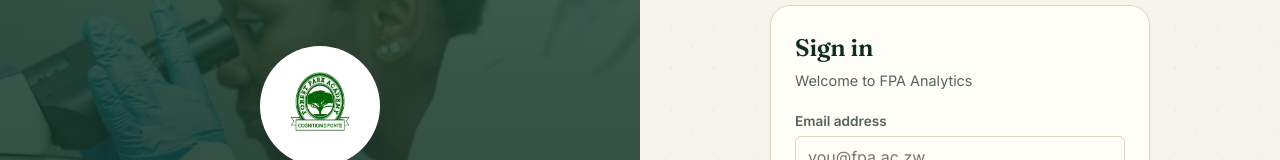
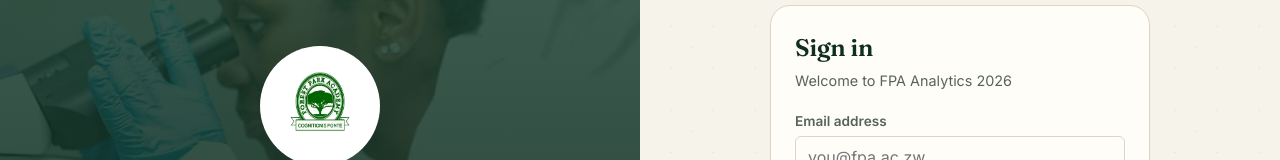
Before and after one commit to senyabani-01/frontend, a React (Vite) app: page /login in a window 1280 px wide. Shown: the part 225-385 px from the top of the page. Built offline with nearby package versions, Linux system fonts and the light colour scheme; no server answers.

Commit message:
2026 change

```diff
--- a/src/pages/LoginPage.jsx
+++ b/src/pages/LoginPage.jsx
@@ -166,7 +166,7 @@ export default function LoginPage() {
         <form onSubmit={handleSubmit} className="fp-card" style={styles.form}>
           <h2 style={{ marginBottom: 4 }}>Sign in</h2>
           <p style={{ color: "var(--fp-ink-soft)", marginBottom: 20, fontSize: "0.9rem" }}>
-            Welcome to FPA Analytics
+            Welcome to FPA Analytics 2026
           </p>
 
           {(error || authError) && (
```
